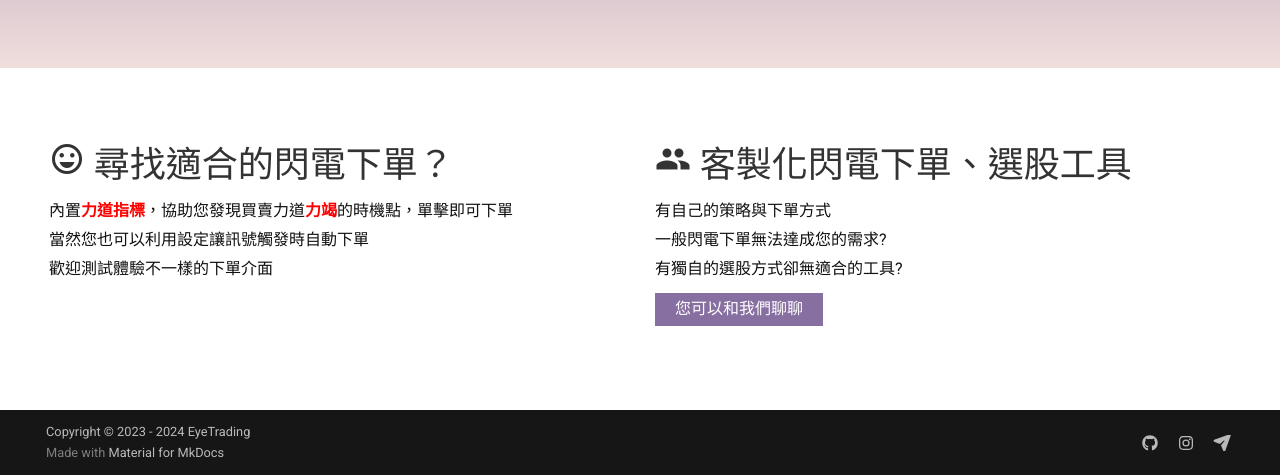
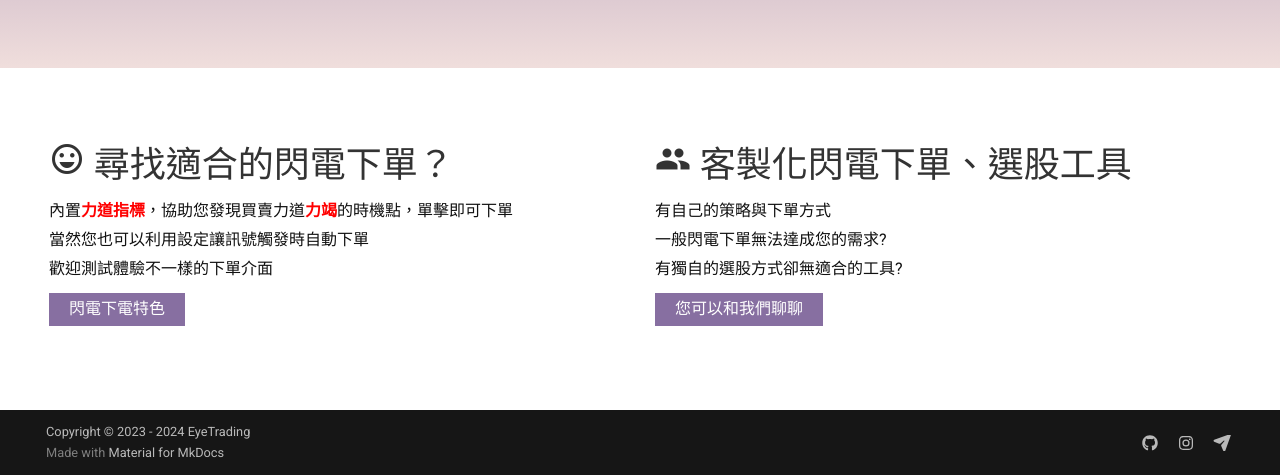
Before and after one commit to EyeTrading/eyetrading.github.io, an MkDocs documentation site: the page built from docs/index.md, in a window 1280 px wide and 1018 px high, cut to the strip 543-1018 px from the top of the window. Built offline with MkDocs 1.6.1 and Material for MkDocs 9.7.7, drawn with Linux system fonts in a browser that asks for light colours; comment, search, counter and statistics services are not loaded.

Commit message:
added feature link

```diff
--- a/docs/overrides/home.html
+++ b/docs/overrides/home.html
@@ -206,7 +206,8 @@
         <p>內置<span style="color:red;font-weight:bold;">力道指標</span>，協助您發現買賣力道<span style="color:red;font-weight:bold;">力竭</span>的時機點，單擊即可下單<br>
            當然您也可以利用設定讓訊號觸發時自動下單<br>
            歡迎測試體驗不一樣的下單介面
-          </p>
+        </p>
+        <a href="{{ 'feature' | url}}" title="特色">閃電下電特色</a>
     </div>
     <div class="feature-item">
         <h2>
```
